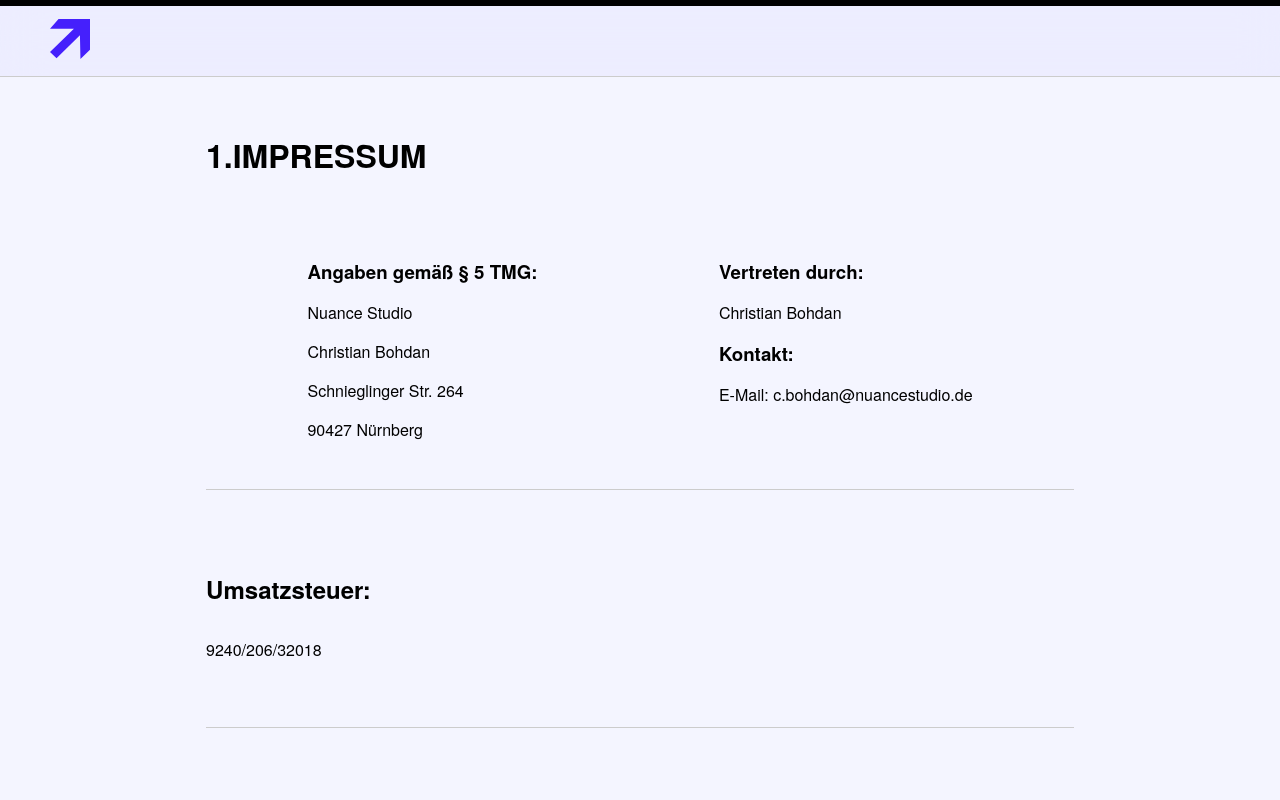
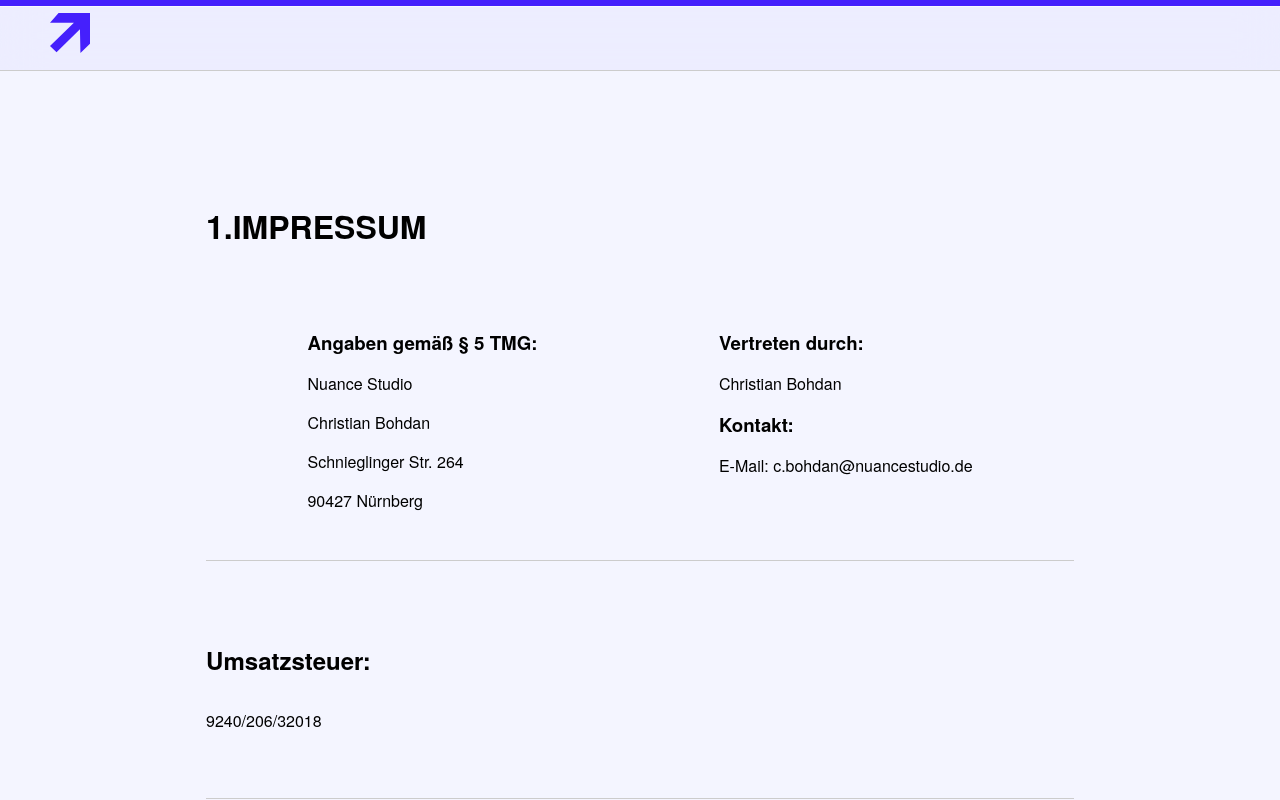
Before and after one commit to nizza1/webT, a Next.js app: page /impressum in a window 1280 px wide. Shown: the top 800 px of the page. Built offline with nearby package versions, Linux system fonts and the light colour scheme.

Commit message:
headerbar

```diff
--- a/src/app/components/headerBar/headerBar.jsx
+++ b/src/app/components/headerBar/headerBar.jsx
@@ -34,8 +34,7 @@ const HeaderBar = ({ onContactButtonClick }) => {
 
 
   return (
-    <section className={classNames(styles.container)}>
-      <div className={styles.progressBar}>
+    <> <div className={styles.progressBar}>
     <motion.div
     className={styles.bar}>
 
@@ -46,6 +45,8 @@ const HeaderBar = ({ onContactButtonClick }) => {
 
      </motion.div >
     </div>
+    <section className={classNames(styles.container)}>
+
         <div className={classNames(styles.logButContainer, 'inContainer')}>
 
             <ContactButton text='kontakt'
@@ -67,6 +68,7 @@ const HeaderBar = ({ onContactButtonClick }) => {
 
 
         </section>
+        </>
   )
 }
 
--- a/src/app/components/headerBar/styles.module.css
+++ b/src/app/components/headerBar/styles.module.css
@@ -1,8 +1,8 @@
 .container {
-    position: fixed ;
+
    /*  position: sticky; */
    width: 100%;
-    top: 0px;
+
     background-color: rgba(226, 228, 254, 0.429);
     backdrop-filter: blur(20px);
     -webkit-backdrop-filter: blur(12px);
@@ -20,14 +20,14 @@
     max-height: 70px;
 }
 
-.logo {
-    height: 100%;
-}
 
 .progressBar {
     /* background-color: black; */
     width: 100%;
-    height: 6px;
+    height: 7px;
+    position: fixed ;
+    top: 0px;
+    z-index: 10;
    /*  border-bottom: 1px solid var(--border-light); */
 }
 
@@ -43,9 +43,10 @@
 
 .barT {
     transform-origin: 0%;
-    /* background: var(--highlight-color); */
     background: black;
-    /* border-radius: 25px; */
+    background: var(--highlight-Text);
+    background: var(--new-highlight);
+
 
     width: 100%;
     height: 6px;
```
Lines whose indentation alone changed are shown as unchanged.
